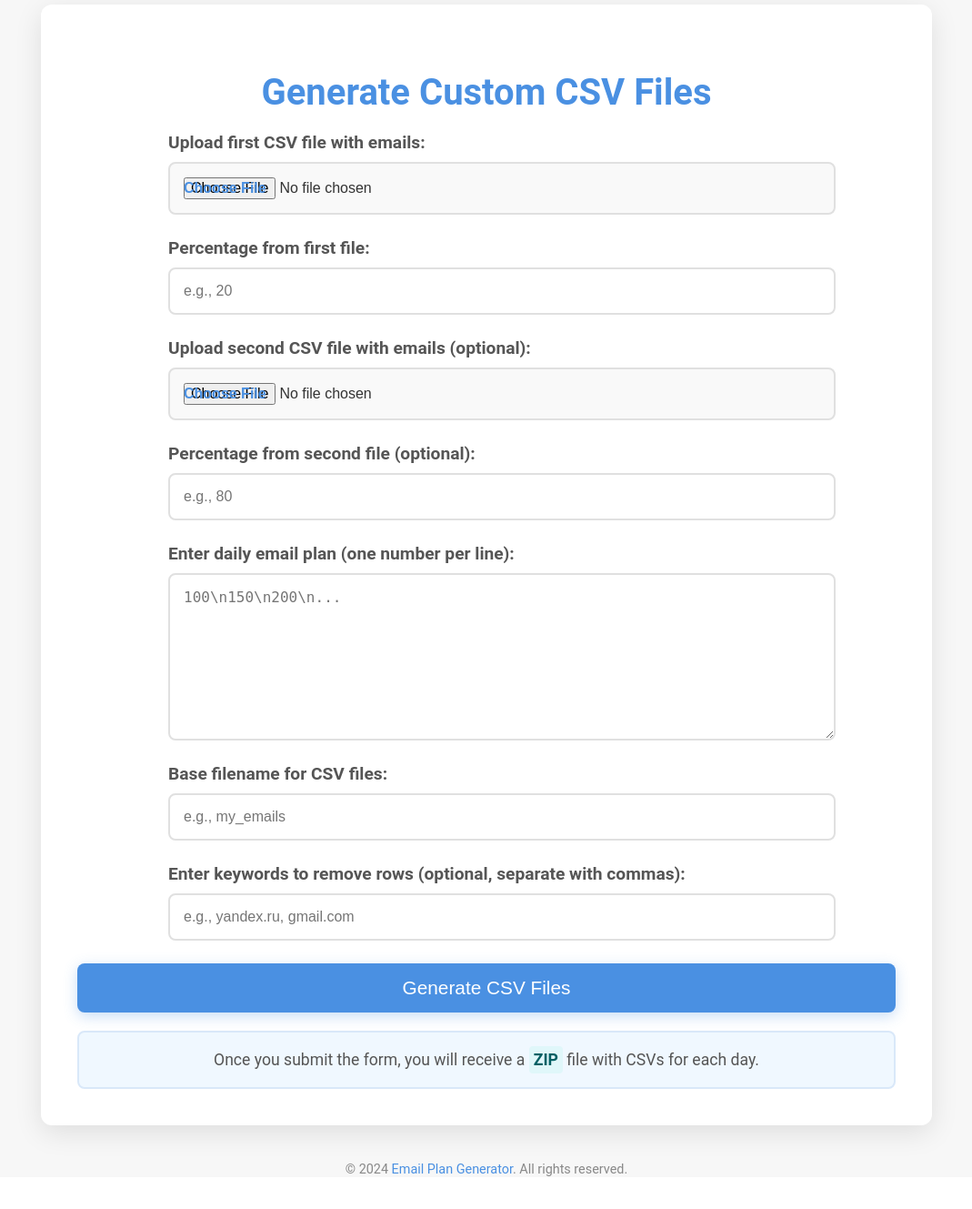
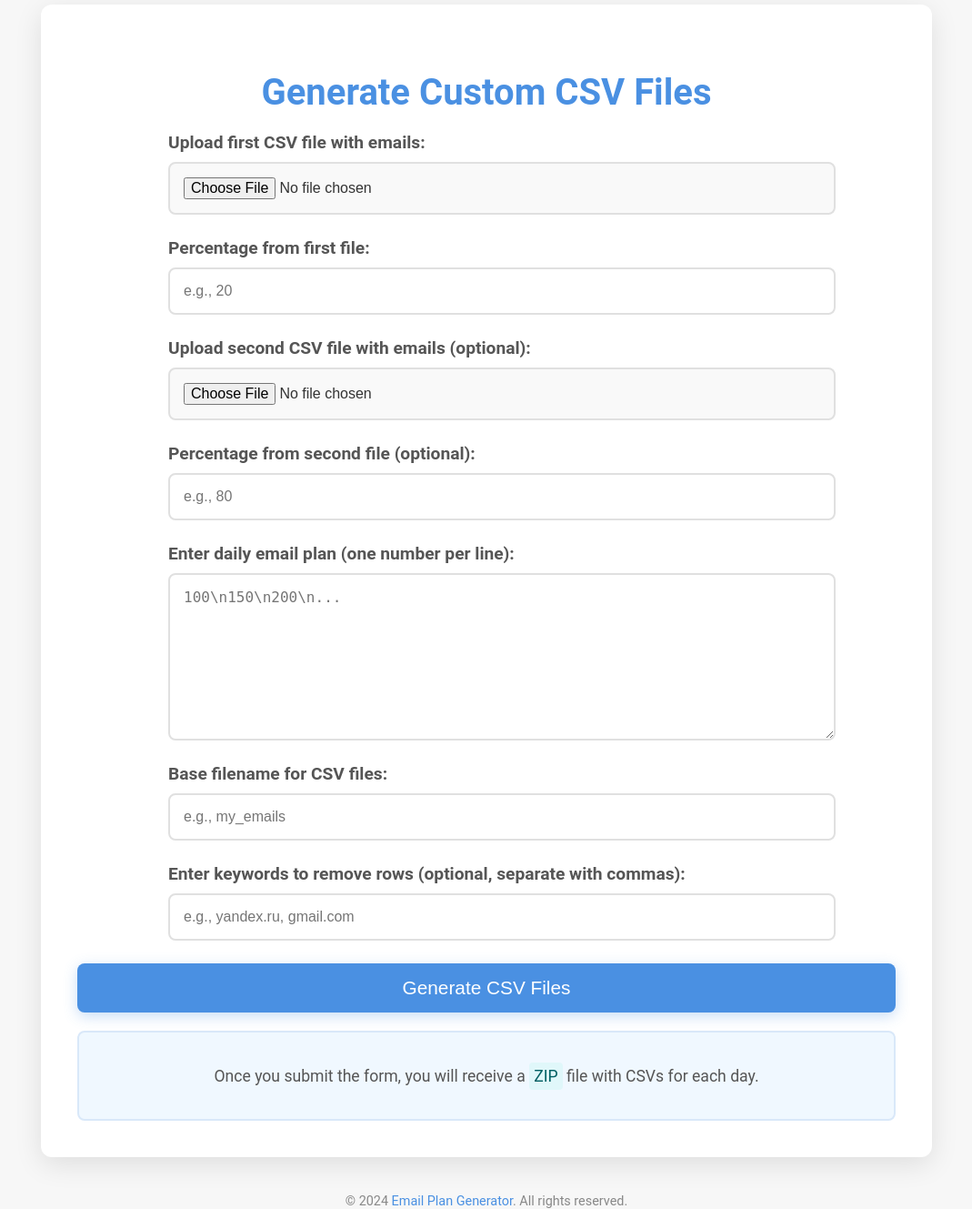
Before and after one commit to matviis/app.py, a Flask app: page / in a window 1280 px wide. Shown: the part 132-1461 px from the top of the page at 91% size, without its empty margins (105-1174 px from the left). Before the commit the page ends 1425 px from the top, so only its background shows below. Run offline with Flask 3, Linux system fonts and the light colour scheme.

Commit message:
Update index.html

```diff
--- a/templates/index.html
+++ b/templates/index.html
@@ -5,14 +5,12 @@
     <meta name="viewport" content="width=device-width, initial-scale=1.0">
     <title>Email Plan Generator</title>
     <style>
-        /* Основные стили */
         body {
             font-family: 'Roboto', sans-serif;
             background-color: #f7f7f7;
             margin: 0;
             padding: 0;
             color: #333;
-            overflow-x: hidden;
         }
         header {
             background-color: #4a90e2;
@@ -20,14 +18,11 @@
             padding: 20px;
             text-align: center;
             box-shadow: 0 4px 12px rgba(0, 0, 0, 0.1);
-            animation: slideDown 1s ease-out;
         }
         header h1 {
             font-size: 3rem;
             margin: 0;
             font-weight: 700;
-            opacity: 0;
-            animation: fadeIn 2s forwards 0.5s;
         }
         .container {
             max-width: 900px;
@@ -36,8 +31,6 @@
             padding: 40px;
             border-radius: 12px;
             box-shadow: 0 8px 30px rgba(0, 0, 0, 0.1);
-            animation: fadeInUp 1s ease-out forwards;
-            opacity: 0;
         }
         h2 {
             color: #4a90e2;
@@ -45,18 +38,12 @@
             margin-bottom: 20px;
             text-align: center;
             font-weight: 600;
-            transform: translateY(20px);
-            opacity: 0;
-            animation: fadeInUp 1s forwards 0.3s;
         }
         form {
             display: flex;
             flex-direction: column;
             gap: 25px;
             align-items: center;
-            opacity: 0;
-            transform: translateY(20px);
-            animation: fadeInUp 1s forwards 0.5s;
         }
         label {
             font-weight: 600;
@@ -64,7 +51,6 @@
             font-size: 1.2rem;
             margin-bottom: 10px;
             width: 100%;
-            transition: color 0.3s ease;
         }
         input[type="file"], input[type="number"], input[type="text"], textarea {
             width: 100%;
@@ -76,26 +62,6 @@
         }
         input[type="file"] {
             background-color: #f9f9f9;
-            cursor: pointer;
-            position: relative;
-            overflow: hidden;
-        }
-        input[type="file"]::before {
-            content: 'Choose File';
-            position: absolute;
-            top: 50%;
-            left: 15px;
-            transform: translateY(-50%);
-            color: #4a90e2;
-            font-weight: bold;
-        }
-        input[type="file"] input[type="file"] {
-            opacity: 0;
-            position: absolute;
-            left: 0;
-            top: 0;
-            width: 100%;
-            height: 100%;
             cursor: pointer;
         }
         input[type="file"]:hover {
@@ -122,22 +88,6 @@
             width: 100%;
             transition: background-color 0.3s ease, transform 0.3s ease, box-shadow 0.3s ease;
             box-shadow: 0 4px 15px rgba(74, 144, 226, 0.3);
-            position: relative;
-            overflow: hidden;
-        }
-        input[type="submit"]::after {
-            content: '';
-            position: absolute;
-            top: -50%;
-            left: -50%;
-            width: 200%;
-            height: 200%;
-            background: rgba(255, 255, 255, 0.2);
-            transform: rotate(45deg) scale(0);
-            transition: transform 0.5s ease;
-        }
-        input[type="submit"]:hover::after {
-            transform: rotate(45deg) scale(1);
         }
         input[type="submit"]:hover {
             background-color: #357ab9;
@@ -164,63 +114,25 @@
             color: #555;
             text-align: center;
             font-size: 1.1rem;
-            animation: fadeIn 1s ease-out forwards 1s;
-            opacity: 0;
-            transform: translateY(20px);
         }
-        .output p {
-            margin: 0;
+        footer {
+            text-align: center;
+            margin-top: 40px;
+            color: #888;
+            font-size: 0.9em;
+        }
+        footer a {
+            color: #4a90e2;
+            text-decoration: none;
+        }
+        footer a:hover {
+            text-decoration: underline;
         }
         .highlight {
             background-color: #e0f7fa;
             color: #006064;
             padding: 5px;
             border-radius: 4px;
-            font-weight: bold;
-        }
-        footer {
-            text-align: center;
-            margin-top: 40px;
-            color: #888;
-            font-size: 0.9em;
-            animation: fadeIn 1s ease-out forwards 1.5s;
-            opacity: 0;
-            transform: translateY(20px);
-        }
-        footer a {
-            color: #4a90e2;
-            text-decoration: none;
-            transition: color 0.3s ease;
-        }
-        footer a:hover {
-            color: #357ab9;
-            text-decoration: underline;
-        }
-
-        /* Анимации */
-        @keyframes slideDown {
-            from {
-                transform: translateY(-100%);
-            }
-            to {
-                transform: translateY(0);
-            }
-        }
-        @keyframes fadeIn {
-            to {
-                opacity: 1;
-                transform: translateY(0);
-            }
-        }
-        @keyframes fadeInUp {
-            from {
-                opacity: 0;
-                transform: translateY(20px);
-            }
-            to {
-                opacity: 1;
-                transform: translateY(0);
-            }
         }
 
         /* Медиазапросы для адаптивности */
```
